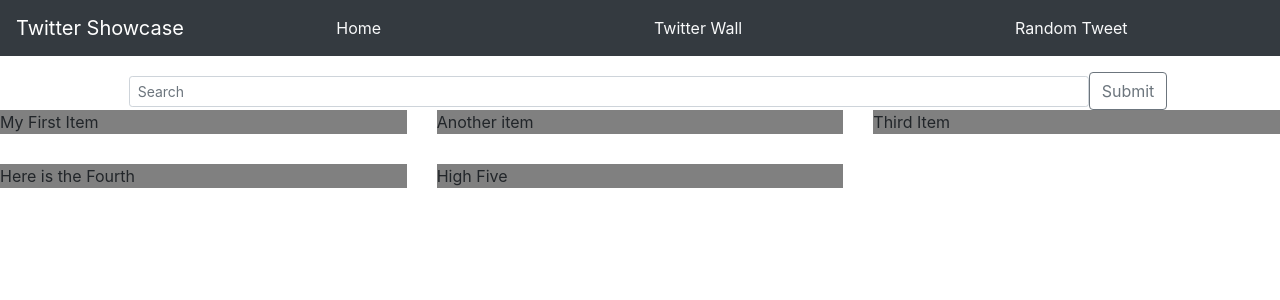
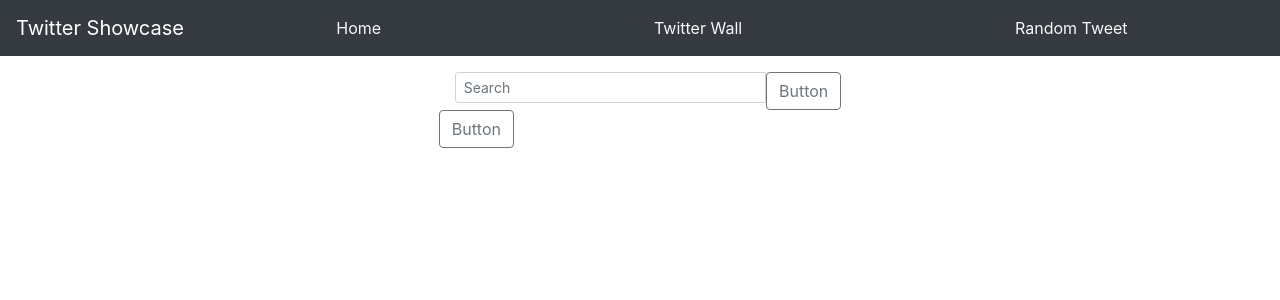
Before and after one commit to ct112/twitter-showcase, a React (Create React App) app: page /test in a window 1280 px wide. Shown: the top 300 px of the page. Built offline with nearby package versions, Linux system fonts and the light colour scheme.

Commit message:
filled twitter wall with prelim data- functional

```diff
--- a/src/App.js
+++ b/src/App.js
@@ -10,16 +10,19 @@
 
 function App() {
   const [data, setData] = useState([]);
-  const [searchString, setSearchString] = useState("")
-  const [isUserSearch, setIsUserSearch] = useState(true)
-  const [tweetsWalldata, setTweetsWallData] = useState(null)
-  const [randomTweetdata, setRandomTweetData] = useState(null)
+  const [searchString, setSearchString] = useState("");
+  const [isUserSearch, setIsUserSearch] = useState(true);
+  const [tweetsWalldata, setTweetsWallData] = useState([]);
+  const [randomTweetdata, setRandomTweetData] = useState(null);
 
-  function passParams(searchString, searchType, searchReturnCount){
-      // console.log(searchString)
-      const response = axios.get(`/api?search=${searchString}&&type=${searchType}&&count=${searchReturnCount}`).then(res => console.table(res.data))
+  async function getTweets(searchString, searchType, searchReturnCount) {
+    const response = await axios
+      .get(
+        `/api?search=${searchString}&&type=${searchType}&&count=${searchReturnCount}`
+      )
+      .then((res) => setTweetsWallData(res.data))
+
   }
-
 
   // useEffect(() => {
   //   async function getTwitter() {
@@ -31,16 +34,14 @@
   // }, [data]);
 
   function handleSubmit(e) {
-      e.preventDefault()
-      passParams(searchString,true, 1)
-      // don't forget to check search string for white spaces and add + to the search q
-
+    e.preventDefault();
+    getTweets(searchString, true, 12);
+    // don't forget to check search string for white spaces and add + to the search q
   }
 
   function handleChange(event) {
-      let {value} = event.target
-      setSearchString(value)
-
+    let { value } = event.target;
+    setSearchString(value);
   }
 
   return (
@@ -50,8 +51,11 @@
       <Route path="/" component={App}>
         <Switch>
           <Route path="/test">
-            <Searchbar handleSubmit={handleSubmit} handleChange={handleChange} />
-            <Tiles />
+            <Searchbar
+              handleSubmit={handleSubmit}
+              handleChange={handleChange}
+            />
+            <Tiles tweetData={tweetsWalldata}/>
           </Route>
           <Route path="/bye">
             <Bye />
--- a/src/Components/Searchbar.js
+++ b/src/Components/Searchbar.js
@@ -1,18 +1,30 @@
 import React from "react";
-import {Button} from "react-bootstrap"
+import {Button, InputGroup,FormControl} from "react-bootstrap"
 
-function Searchbar(props){
-    return (
-        <form action="#" onSubmit={event=>props.handleSubmit(event)} className="form-inline d-flex justify-content-center md-form form-sm mt-0">
-            <i className="fas fa-search" aria-hidden="true"></i>
-            <input className="form-control form-control-sm ml-3 w-75" onChange={(event)=> props.handleChange(event)} type="text" placeholder="Search"
-                   aria-label="Search"/>
-            {/*<select className="selectpicker">*/}
-            {/*    <option>User</option>*/}
-            {/*    <option>Content</option>*/}
-            {/*</select>*/}
-            <button className="btn btn-outline-secondary" type="submit">Submit</button>
-        </form>
-    )
+function Searchbar(props) {
+  return (
+    <form
+      action="#"
+      onSubmit={(event) => props.handleSubmit(event)}
+      className="form-inline d-flex justify-content-center md-form form-sm mt-0"
+    >
+      <div className="input-group">
+        <input
+          className="form-control form-control-sm ml-3 w-75"
+          onChange={(event) => props.handleChange(event)}
+          type="text"
+          placeholder="Search"
+          aria-label="Search"
+        />
+
+        <button className="btn btn-outline-secondary" type="submit">
+          Button
+        </button>
+        <button className="btn btn-outline-secondary" type="submit">
+          Button
+        </button>
+      </div>
+    </form>
+  );
 }
-export default Searchbar
+export default Searchbar;
--- a/src/Components/Tiles.js
+++ b/src/Components/Tiles.js
@@ -3,25 +3,25 @@
 import "../Tiles.css"
 
 
-function Tiles() {
-    var items = [
-  {id: 1, name: 'My First Item', more: 'hello'},
-  {id: 2, name: 'Another item', more:'hello'},
-  {id: 3, name: 'Third Item',more:'hello'},
-  {id: 4, name: 'Here is the Fourth', more:'hello'},
-  {id: 5, name: 'High Five', more:'hello'}
-];
+function Tiles(props) {
 
-items = items.map(function(item) {
-  return <div key={item.id}>{item.name}</div>
+console.table(props.tweetData)
+const tweets = props.tweetData.map((item, index) => {
+          return (
+              <div>
+              <div key={index}>{item.id}</div>
+               <div key={index}>{item.text}</div>
+                <div key={index}>{item.created_at}</div>
+                <div key={index}>{item.favorite_count}</div>
+            </div>)
+});
 
-});
     return (
         <Masonry
             breakpointCols={3}
             className="my-masonry-grid"
             columnClassName="my-masonry-grid_column">
-            {items}
+            {tweets}
         </Masonry>)
 }
 
```
Also changed, not shown: 1 other file (tests, documents, lock files or other folders).
